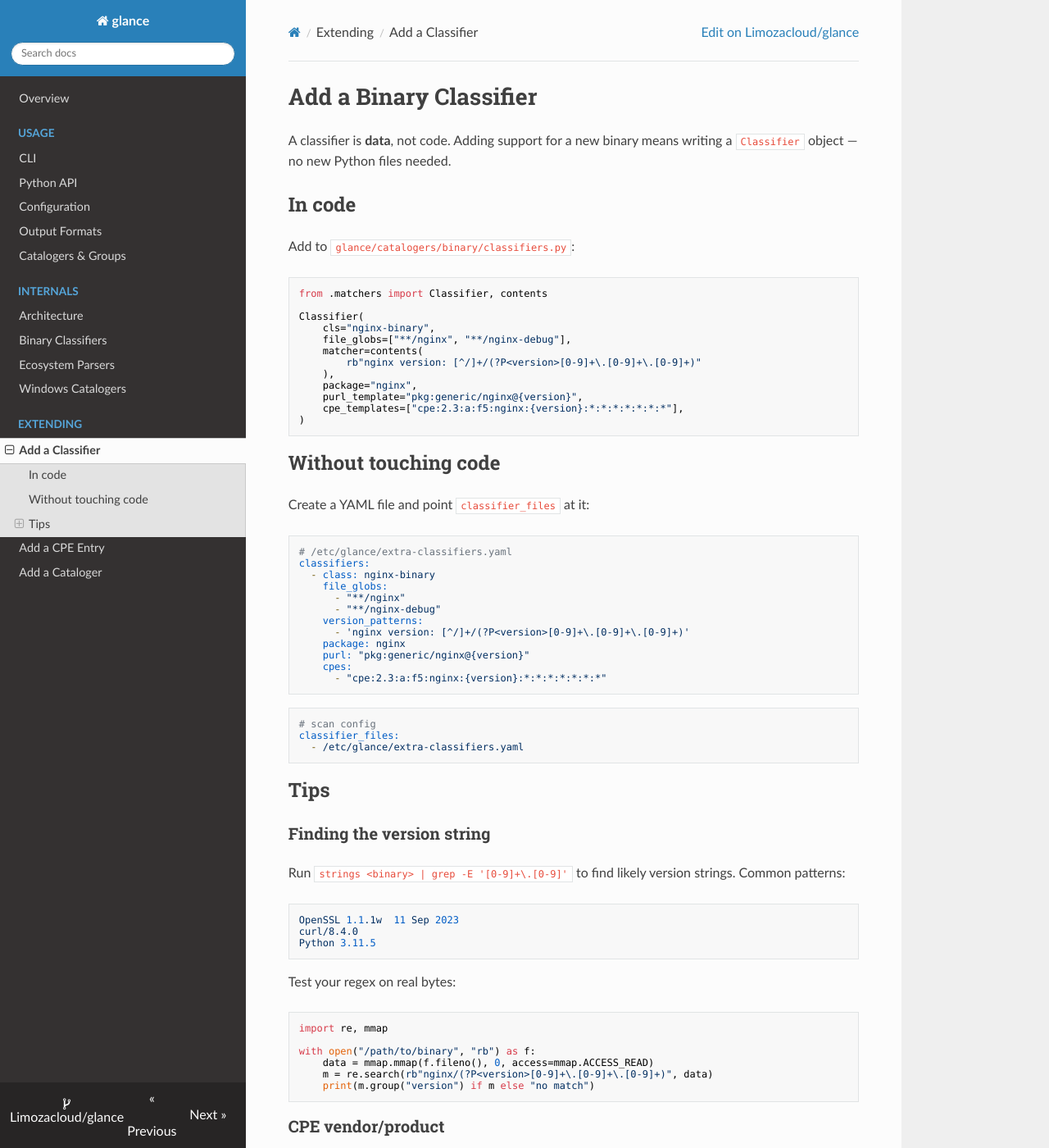
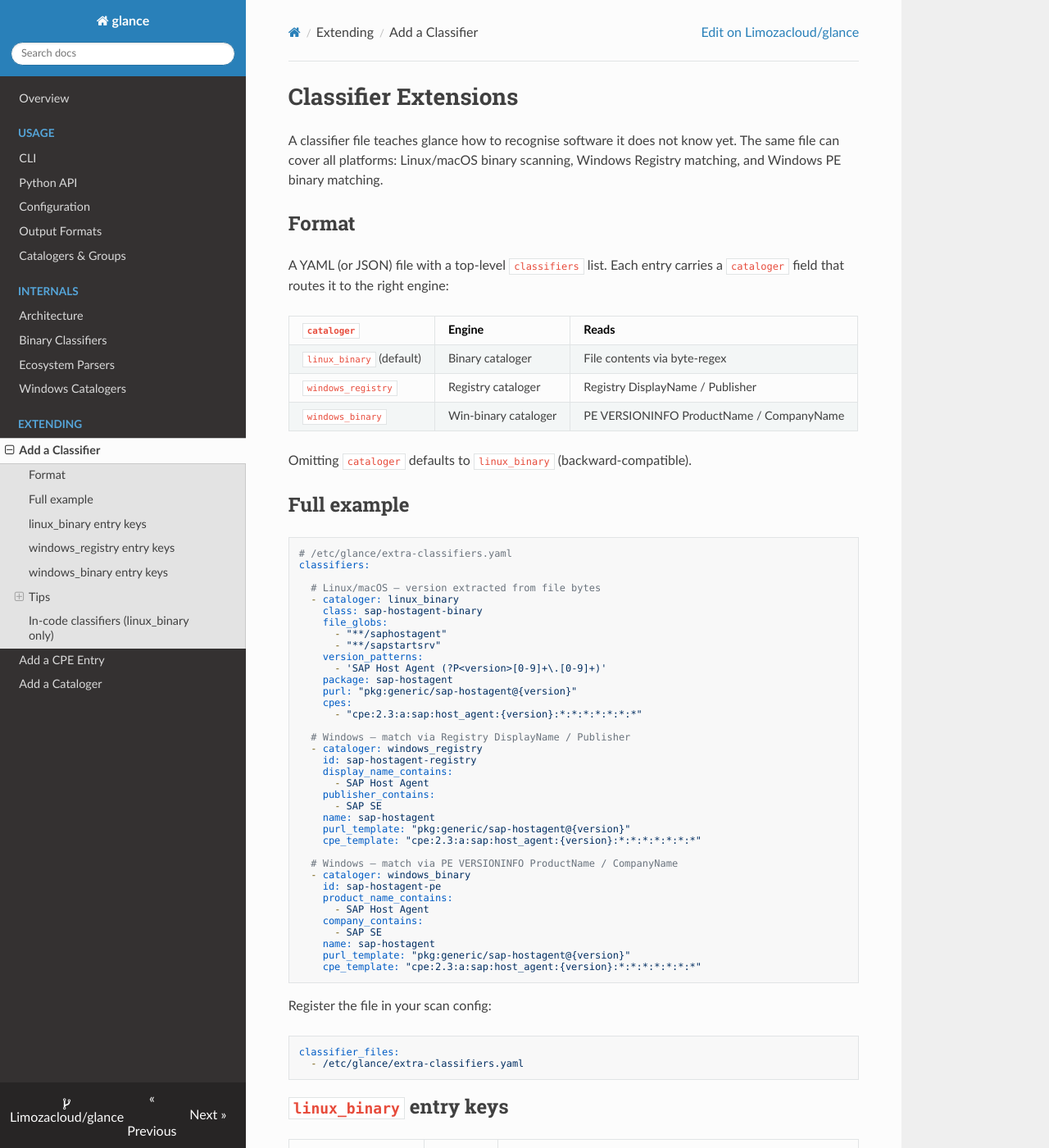
Before and after one commit to Limozacloud/glance, an MkDocs documentation site: the page built from docs/extending/classifier.md, in a window 1280 px wide and 1400 px high. Shown: the whole window at 82% size. Built offline with MkDocs 1.6.1, drawn with Linux system fonts in a browser that asks for light colours; nearby versions of some CDN libraries; some of the changed text lies outside the part shown.

Commit message:
feat: unified classifier_files format with cataloger routing (#15)
* feat: unified classifier_files format with cataloger routing

classifier_files entries now accept a cataloger field (linux_binary,
windows_registry, windows_binary) so all platforms can be covered in
a single extension file. Previously windows_registry and windows_binary
entries required a separate extension_file with a different format.

load_classifier_file_split() returns three lists; __init__.py passes
registry and win_binary entries to the respective catalogers via a new
extra_entries parameter. extension_file remains supported as-is.

* fix(test): mock mft.available in stale-fallback test on Windows

* docs: mark extension_file as legacy in default_config.yaml

* ci: build and attach wheel to GitHub releases

* ci: use PAT in release-please so downstream workflows trigger

* ci: fold wheel publish into release-please workflow, drop separate trigger

---------

Co-authored-by: Mchill007 <mchill@outlook.de>

````diff
--- a/docs/extending/classifier.md
+++ b/docs/extending/classifier.md
@@ -1,54 +1,109 @@
-# Add a Binary Classifier
+# Classifier Extensions
 
-A classifier is **data**, not code. Adding support for a new binary means writing a `Classifier` object — no new Python files needed.
+A classifier file teaches glance how to recognise software it does not know yet. The same file can cover all platforms: Linux/macOS binary scanning, Windows Registry matching, and Windows PE binary matching.
 
-## In code
+## Format
 
-Add to `glance/catalogers/binary/classifiers.py`:
+A YAML (or JSON) file with a top-level `classifiers` list. Each entry carries a `cataloger` field that routes it to the right engine:
 
-```python
-from .matchers import Classifier, contents
+| `cataloger` | Engine | Reads |
+|---|---|---|
+| `linux_binary` (default) | Binary cataloger | File contents via byte-regex |
+| `windows_registry` | Registry cataloger | Registry DisplayName / Publisher |
+| `windows_binary` | Win-binary cataloger | PE VERSIONINFO ProductName / CompanyName |
 
-Classifier(
-    cls="nginx-binary",
-    file_globs=["**/nginx", "**/nginx-debug"],
-    matcher=contents(
-        rb"nginx version: [^/]+/(?P<version>[0-9]+\.[0-9]+\.[0-9]+)"
-    ),
-    package="nginx",
-    purl_template="pkg:generic/nginx@{version}",
-    cpe_templates=["cpe:2.3:a:f5:nginx:{version}:*:*:*:*:*:*:*"],
-)
-```
+Omitting `cataloger` defaults to `linux_binary` (backward-compatible).
 
-## Without touching code
-
-Create a YAML file and point `classifier_files` at it:
+## Full example
 
 ```yaml
 # /etc/glance/extra-classifiers.yaml
 classifiers:
-  - class: nginx-binary
+
+  # Linux/macOS — version extracted from file bytes
+  - cataloger: linux_binary
+    class: sap-hostagent-binary
     file_globs:
-      - "**/nginx"
-      - "**/nginx-debug"
+      - "**/saphostagent"
+      - "**/sapstartsrv"
     version_patterns:
-      - 'nginx version: [^/]+/(?P<version>[0-9]+\.[0-9]+\.[0-9]+)'
-    package: nginx
-    purl: "pkg:generic/nginx@{version}"
+      - 'SAP Host Agent (?P<version>[0-9]+\.[0-9]+)'
+    package: sap-hostagent
+    purl: "pkg:generic/sap-hostagent@{version}"
     cpes:
-      - "cpe:2.3:a:f5:nginx:{version}:*:*:*:*:*:*:*"
+      - "cpe:2.3:a:sap:host_agent:{version}:*:*:*:*:*:*:*"
+
+  # Windows — match via Registry DisplayName / Publisher
+  - cataloger: windows_registry
+    id: sap-hostagent-registry
+    display_name_contains:
+      - SAP Host Agent
+    publisher_contains:
+      - SAP SE
+    name: sap-hostagent
+    purl_template: "pkg:generic/sap-hostagent@{version}"
+    cpe_template: "cpe:2.3:a:sap:host_agent:{version}:*:*:*:*:*:*:*"
+
+  # Windows — match via PE VERSIONINFO ProductName / CompanyName
+  - cataloger: windows_binary
+    id: sap-hostagent-pe
+    product_name_contains:
+      - SAP Host Agent
+    company_contains:
+      - SAP SE
+    name: sap-hostagent
+    purl_template: "pkg:generic/sap-hostagent@{version}"
+    cpe_template: "cpe:2.3:a:sap:host_agent:{version}:*:*:*:*:*:*:*"
 ```
 
+Register the file in your scan config:
+
 ```yaml
-# scan config
 classifier_files:
   - /etc/glance/extra-classifiers.yaml
 ```
 
+## `linux_binary` entry keys
+
+| Key | Required | Description |
+|---|---|---|
+| `class` | yes | Unique classifier name |
+| `file_globs` | yes | Glob patterns for the filename gate |
+| `version_patterns` | yes* | Byte-regex list, first match wins. Named group `version` required. |
+| `all_patterns` | yes* | AND-mode: all patterns must match (merges named groups) |
+| `branches` | yes* | List of sub-classifiers, one identity per branch |
+| `package` | no | Package name (used when `purl`/`purl_template` contain `{package}`) |
+| `purl` / `purl_template` | no | PURL template — `{version}` is substituted |
+| `cpes` / `cpe_templates` | no | CPE template list |
+
+*One of `version_patterns`, `all_patterns`, or `branches` is required.
+
+## `windows_registry` entry keys
+
+| Key | Required | Description |
+|---|---|---|
+| `id` | yes | Unique identifier |
+| `display_name_contains` | yes | Registry DisplayName substrings (case-insensitive OR) |
+| `publisher_contains` | no | Registry Publisher substrings (case-insensitive OR) |
+| `display_name_not_contains` | no | Exclusion substrings |
+| `name` | yes | Component name in the SBOM |
+| `purl_template` | yes | PURL template — `{version}` is substituted |
+| `cpe_template` | no | CPE template |
+
+## `windows_binary` entry keys
+
+| Key | Required | Description |
+|---|---|---|
+| `id` | yes | Unique identifier |
+| `product_name_contains` | yes | PE ProductName substrings (case-insensitive OR) |
+| `company_contains` | no | PE CompanyName substrings (case-insensitive OR) |
+| `name` | yes | Component name in the SBOM |
+| `purl_template` | yes | PURL template — `{version}` is substituted |
+| `cpe_template` | no | CPE template |
+
 ## Tips
 
-### Finding the version string
+### Finding the version string (linux_binary)
 
 Run `strings <binary> | grep -E '[0-9]+\.[0-9]'` to find likely version strings. Common patterns:
 
@@ -65,16 +120,35 @@ import re, mmap
 
 with open("/path/to/binary", "rb") as f:
     data = mmap.mmap(f.fileno(), 0, access=mmap.ACCESS_READ)
-    m = re.search(rb"nginx/(?P<version>[0-9]+\.[0-9]+\.[0-9]+)", data)
+    m = re.search(rb"SAP Host Agent (?P<version>[0-9]+\.[0-9]+)", data)
     print(m.group("version") if m else "no match")
 ```
 
 ### CPE vendor/product
 
-Look up the NVD CPE entry for the software at [nvd.nist.gov/products/cpe/search](https://nvd.nist.gov/products/cpe/search). The vendor and product fields must match NVD exactly for CVE correlation to work.
+Look up the NVD CPE entry at [nvd.nist.gov/products/cpe/search](https://nvd.nist.gov/products/cpe/search). The vendor and product fields must match NVD exactly for CVE correlation to work.
 
-### Glob gate accuracy
+### Glob gate accuracy (linux_binary)
 
 - Prefer specific glob patterns over `**/*` — the gate is the primary performance filter.
 - Include all likely filenames: `libcrypto.so*`, `libcrypto-*.dll`, `libeay32.dll`.
 - `.so*` covers both `libcrypto.so` and `libcrypto.so.1.1`.
+
+## In-code classifiers (linux_binary only)
+
+For built-in classifiers that ship with glance, add a `Classifier` object directly to `glance/catalogers/binary/classifiers.py`:
+
+```python
+from .matchers import Classifier, contents
+
+Classifier(
+    cls="nginx-binary",
+    file_globs=["**/nginx", "**/nginx-debug"],
+    matcher=contents(
+        rb"nginx version: [^/]+/(?P<version>[0-9]+\.[0-9]+\.[0-9]+)"
+    ),
+    package="nginx",
+    purl_template="pkg:generic/nginx@{version}",
+    cpe_templates=["cpe:2.3:a:f5:nginx:{version}:*:*:*:*:*:*:*"],
+)
+```
````
Also changed, not shown: docs/usage/config.md (+6 -2 lines), glance/__init__.py (+12 -3 lines), 6 other files.
